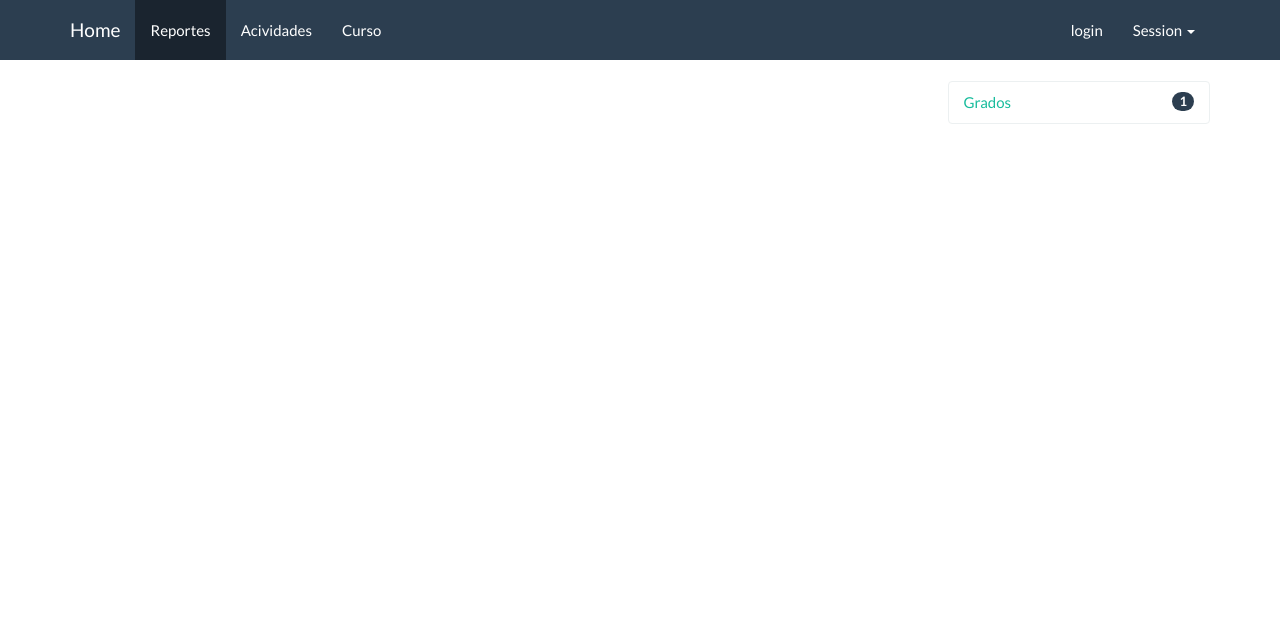
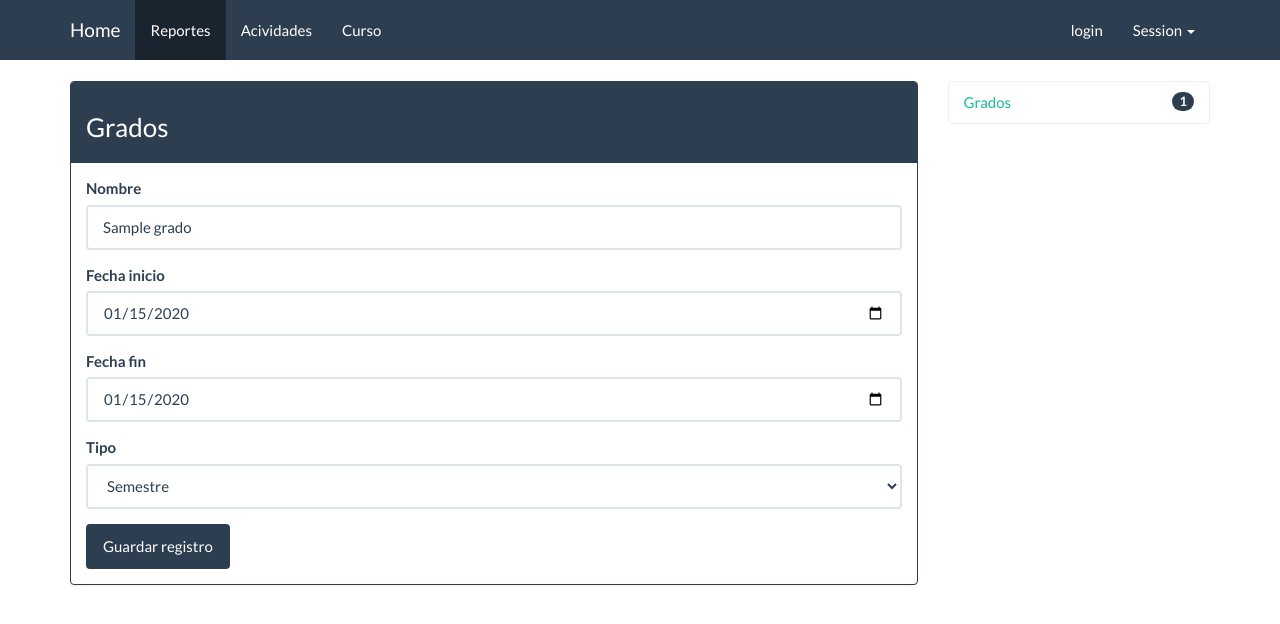
Before and after one commit to jucarhev/colegio, a CodeIgniter app: page /colegio/index.php/grados/edit/1 in a window 1280 px wide. Shown: the top 624 px of the page. Run offline with CodeIgniter, Linux system fonts and the light colour scheme; tables that the repository leaves empty hold one stand-in row (values such as "Sample post").

Commit message:
Terminado de la primera correccion de grados

```diff
--- a/application/controllers/Grados.php
+++ b/application/controllers/Grados.php
@@ -64,12 +64,48 @@ class Grados extends CI_Controller {
 	}
 
 	public function edit($id){
-		$this->vistas('Nuevo Grado','grados/edit');
+		$this->vistas('Editar Grado','grados/edit',array('grado'=>$this->Grados_model->show($id)));
 	}
 
-	public function update($id){}
+	public function update(){
+		$id= $this->input->post('id',TRUE);
+		$nombre = $this->input->post('nombre',TRUE);
+		$inicio = $this->input->post('inicio',TRUE);
+		$fin = $this->input->post('fin',TRUE);
+		$tipo = $this->input->post('tipo',TRUE);
 
-	public function delete($id){}
+		$this->form_validation->set_rules('nombre','Nombre','required');
+		$this->form_validation->set_rules('tipo','Tipo','required');
+
+		if ($this->form_validation->run() == TRUE) {
+			$data = array(
+				'nombre' => $nombre,
+				'inicio' => $inicio,
+				'fin' => $fin,
+				'tipo' => $tipo,
+			);
+
+			if ($this->Grados_model->update($id,$data)) {
+				$this->session->set_flashdata('Success','Registro guardado');
+				redirect(base_url().'grados/index');
+			}else{
+				$this->session->set_flashdata('Error','Registro no guardado');
+				redirect(base_url().'grados/edit/'.$id);
+			}
+		} else {
+			$this->edit($id);
+		}
+	}
+
+	public function delete($id){
+		if($this->Grados_model->delete($id)){
+			$this->session->set_flashdata('Success','Registro eliminado');
+			redirect(base_url().'grados/index');
+		}else{
+			$this->session->set_flashdata('Error','Registro no eliminado');
+			redirect(base_url().'grados/index');
+		}
+	}
 
 	/* Metodos privados */
 	private function vistas($title='Dashboard',$vista='home/index',$data=null){
--- a/application/models/Grados_model.php
+++ b/application/models/Grados_model.php
@@ -29,8 +29,21 @@ class Grados_model extends CI_Model {
 		return $this->db->insert('grados', $data);
 	}
 
-	public function update($is,$data){}
-	public function delete($id){}
+	public function show($id){
+		$this->db->where('id', $id);
+		$resultado = $this->db->get('grados');
+		return $resultado->row();
+	}
+
+	public function update($id,$data){
+		$this->db->where('id', $id);
+		return $this->db->update('grados', $data);
+	}
+
+	public function delete($id){
+		$this->db->where('id', $id);
+		return $this->db->delete('grados');
+	}
 
 	public function count_grados(){
 		return $this->db->get('grados')->result();
--- a/application/views/grados/edit.php
+++ b/application/views/grados/edit.php
@@ -0,0 +1,66 @@
+<div class="panel panel-primary">
+	<div class="panel-heading">
+		<h3>
+			Grados
+		</h3>
+	</div>
+	<div class="panel-body">
+
+		<?php if ($this->session->flashdata('Error')){
+			echo $this->session->flashdata('Error'); } ?>
+		<?php echo form_open('grados/update'); ?>
+
+			<?php echo form_hidden('id', $grado->id); ?>
+
+			<div class="form-group">
+				<label for="">Nombre</label>
+				<?php
+				$data = array(
+					'type'  => 'text',
+					'name'  => 'nombre',
+					'id'    => 'nombre',
+					'value' => $grado->nombre,
+					'class' => 'form-control');
+					echo form_input($data); ?>
+				<?php echo form_error('nombre','<span class="help-block">','</span>'); ?>
+			</div>
+
+			<div class="form-group">
+				<label for="">Fecha inicio</label>
+				<?php
+				$data = array(
+					'type'  => 'date',
+					'name'  => 'inicio',
+					'id'    => 'inicio',
+					'value' => $grado->inicio,
+					'class' => 'form-control');
+					echo form_input($data); ?>
+			</div>
+
+			<div class="form-group">
+				<label for="">Fecha fin</label>
+				<?php
+				$data = array(
+					'type'  => 'date',
+					'name'  => 'fin',
+					'id'    => 'fin',
+					'value' => $grado->fin,
+					'class' => 'form-control');
+					echo form_input($data); ?>
+			</div>
+
+			<div class="form-group">
+				<label for="">Tipo</label>
+				<?php
+				$data = array(
+					'Semestre'  => 'Semestre',
+					'Cuatrimestre'  => 'Cuatrimestre');
+					echo form_dropdown('tipo',$data,$grado->tipo,array('class'=>'form-control')); ?>
+			</div>
+
+			<?php echo form_submit('Aceptar', 'Guardar registro',array('class'=>'btn btn-primary')); ?>
+
+		<?php echo form_close(); ?>
+	</div>
+
+</div>
```
Also changed, not shown: TODO.md (+7 -6 lines), application/views/grados/index.php (+32 -13 lines).
